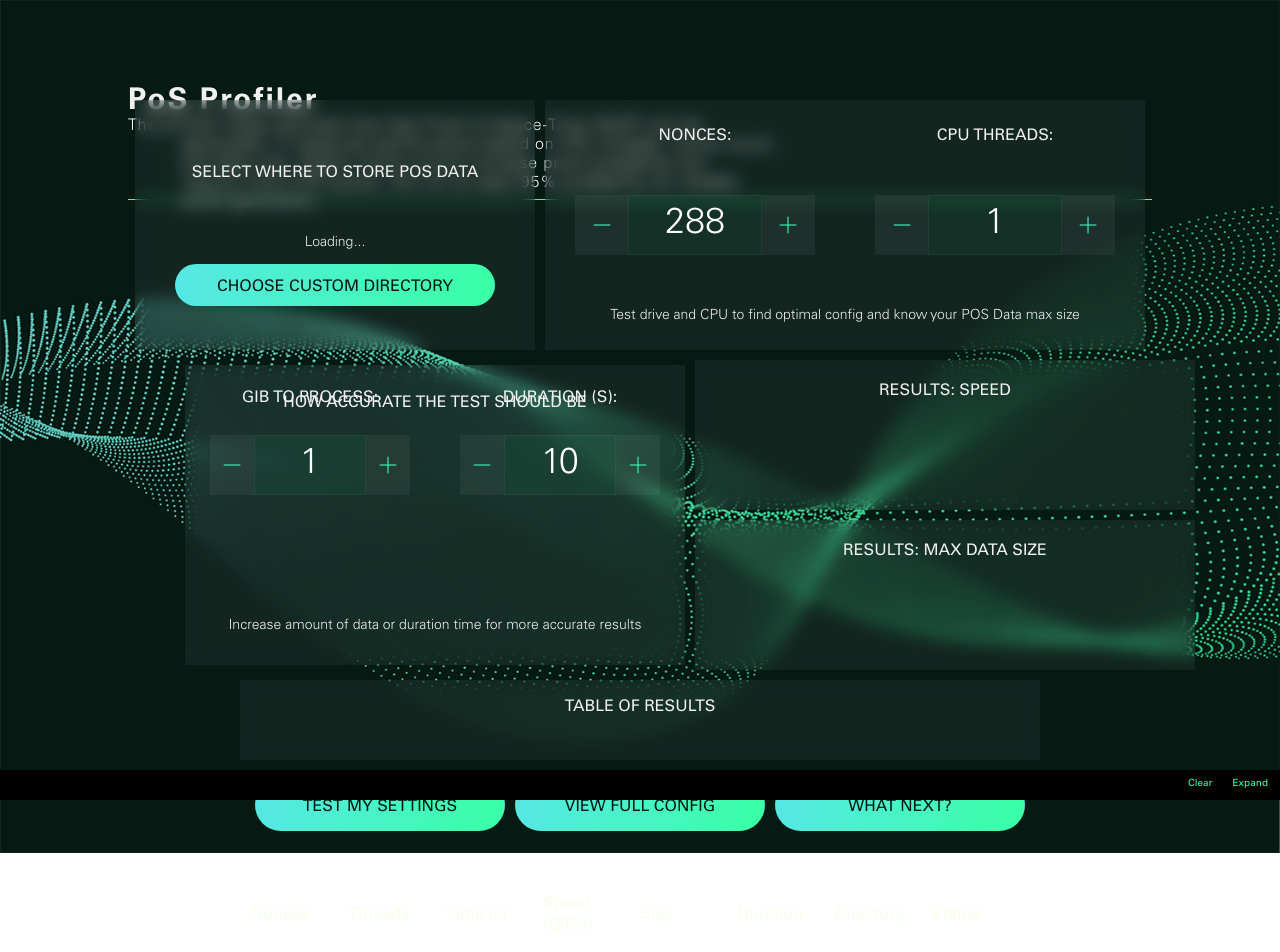
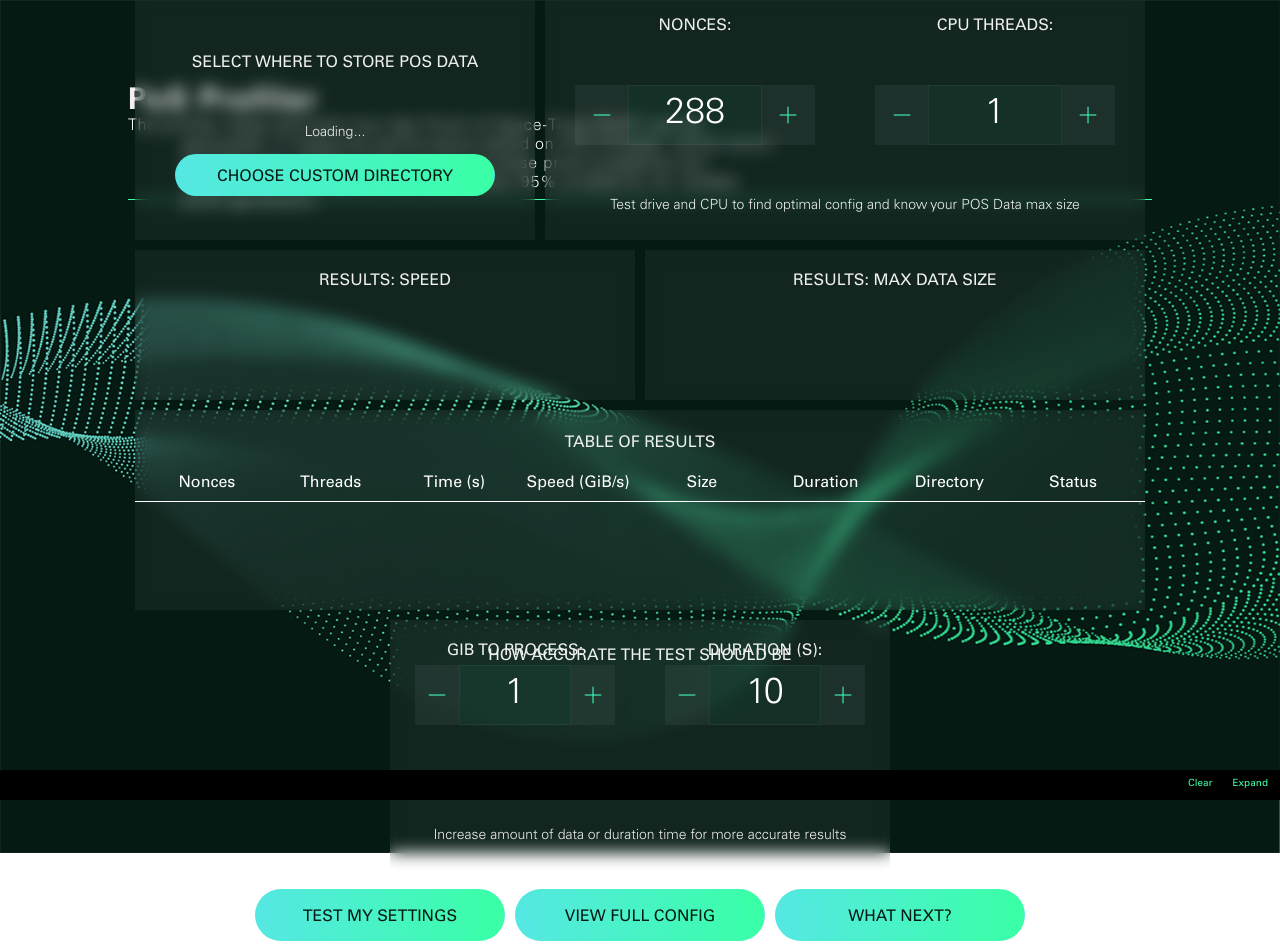
Before and after one commit to spacemeshos/sm-init-app-v2, a React (Create React App) app: page /profiler in a window 1280 px wide. Shown: the top 952 px of the page. Built offline with nearby package versions, Linux system fonts and the light colour scheme.

Commit message:
refactor table to a separate component

```diff
--- /dev/null
+++ b/src/components/ProfilerTable.tsx
@@ -0,0 +1,174 @@
+import React from "react";
+import styled from "styled-components";
+import Colors from "../styles/colors";
+
+const Table = styled.div`
+  display: flex;
+  width: 100%;
+  top: 50px;
+  left: 50%;
+  transform: translateX(-50%);
+  position: relative;
+  flex-direction: column;
+  overflow: hidden;
+`;
+
+const TableHeader = styled.div`
+  display: flex;
+  text-align: center;
+  justify-content: center;
+  align-items: center;
+  align-content: center;
+  width: 100%;
+  background: transparent;
+  padding: 10px;
+  font-size: 16px;
+  font-family: "Univers55", sans-serif;
+  border-bottom: 0.5px solid ${Colors.white};
+  color: ${Colors.white};
+`;
+
+const TableBody = styled.div`
+  display: flex;
+  text-align: center;
+  justify-content: center;
+  align-items: center;
+  align-content: center;
+  flex-direction: column;
+  width: 100%;
+  max-height: 120px;
+  background: transparent;
+  padding: 10px;
+  font-size: 16px;
+  font-family: "Univers55", sans-serif;
+  color: ${Colors.greenVeryLight};
+  overflow-y: auto;
+`;
+
+const TableRow = styled.div<{ isClickable?: boolean }>`
+  display: flex;
+  justify-content: center;
+  align-items: center;
+  align-content: center;
+  width: 100%;
+  height: 35px;
+  border-bottom: 0.5px solid ${Colors.greenVeryLight};
+  cursor: ${({ isClickable }) => (isClickable ? "pointer" : "default")};
+
+  &:hover {
+    background: ${({ isClickable }) =>
+      isClickable ? Colors.greenLightOpaque : "none"};
+  }
+`;
+
+const Column = styled.div`
+  width: 12.5%;
+`;
+
+const StatusIndicator = styled.div<{ color: string }>`
+  width: 10px;
+  height: 10px;
+  border-radius: 50%;
+  background: ${({ color }) => color};
+  margin-right: 20px;
+`;
+
+// Types and Interfaces
+export enum BenchmarkStatus {
+  Idle = "Idle",
+  Running = "Running",
+  Complete = "Complete",
+  Error = "Error",
+}
+
+export interface ProfilerResult {
+  nonces: number;
+  threads: number;
+  time_s: number;
+  speed_gib_s: number;
+  data_size: number;
+  duration: number;
+  data_file?: string;
+}
+
+export interface Benchmark extends Partial<ProfilerResult> {
+  nonces: number;
+  threads: number;
+  status: BenchmarkStatus;
+  error?: string;
+}
+
+// Helper Functions
+const getStatusColor = (status: BenchmarkStatus) => {
+  switch (status) {
+    case BenchmarkStatus.Complete:
+      return Colors.greenLight;
+    case BenchmarkStatus.Running:
+      return Colors.blueLight;
+    case BenchmarkStatus.Error:
+      return Colors.red;
+    default:
+      return Colors.grayMedium;
+  }
+};
+
+interface ProfilerTableProps {
+  benchmarks: Benchmark[];
+  onBenchmarkSelect: (benchmark: Benchmark) => void;
+  scrollRef?: React.RefObject<HTMLDivElement>;
+  config: {
+    data_size: number;
+    duration: number;
+  };
+  customNonces: number;
+  customThreads: number;
+}
+
+const ProfilerTable: React.FC<ProfilerTableProps> = ({
+  benchmarks,
+  onBenchmarkSelect,
+  scrollRef,
+  config,
+  customNonces,
+  customThreads,
+}) => {
+  return (
+    <Table>
+      <TableHeader>
+        <Column>Nonces</Column>
+        <Column>Threads</Column>
+        <Column>Time (s)</Column>
+        <Column>Speed (GiB/s)</Column>
+        <Column>Size</Column>
+        <Column>Duration</Column>
+        <Column>Directory</Column>
+        <Column>Status</Column>
+      </TableHeader>
+      <TableBody ref={scrollRef}>
+        {benchmarks.map((benchmark, index) => (
+          <TableRow
+            key={`${benchmark.nonces}-${benchmark.threads}-${index}`}
+            isClickable={benchmark.status === BenchmarkStatus.Complete}
+            onClick={() => onBenchmarkSelect(benchmark)}
+          >
+            <Column>{benchmark.nonces ?? customNonces}</Column>
+            <Column>{benchmark.threads ?? customThreads}</Column>
+            <Column>{benchmark.time_s?.toFixed(2) ?? "..."}</Column>
+            <Column>{benchmark.speed_gib_s?.toFixed(2) ?? "..."}</Column>
+            <Column>{benchmark.data_size ?? config.data_size}</Column>
+            <Column>{benchmark.duration ?? config.duration}</Column>
+            <Column>{benchmark.data_file || "Default"}</Column>
+            <Column>
+              <div style={{ display: "flex", alignItems: "center" }}>
+                <StatusIndicator color={getStatusColor(benchmark.status)} />
+                {benchmark.error || benchmark.status}
+              </div>
+            </Column>
+          </TableRow>
+        ))}
+      </TableBody>
+    </Table>
+  );
+};
+
+export default ProfilerTable;
--- a/src/pages/Profiler.tsx
+++ b/src/pages/Profiler.tsx
@@ -22,13 +22,7 @@ import Tile from "../components/tile";
 import Colors from "../styles/colors";
 import BackgroundImage from "../assets/wave2.png";
 import { useNavigate } from "react-router-dom";
-
-// Styled Components for layout and presentation
-/**
- * Styled component definitions for the UI layout
- * Container - Main wrapper for the profiler interface
- * Provides consistent padding and flex column layout
- */
+import ProfilerTable, { Benchmark, BenchmarkStatus, ProfilerResult } from "../components/ProfilerTable";
 
 const ProfilerContainer = styled.div`
   width: 1100px;
@@ -46,9 +40,9 @@ const ProfilerContainer = styled.div`
   gap: 10px;
 `;
 
-const DetailsContainer = styled.div`
-  width: 400px;
-  height: 310px;
+const SettingsContainer = styled.div`
+  width: 500px;
+  height: 250px;
   position: relative;
   display: flex;
   flex-wrap: wrap;
@@ -69,75 +63,6 @@ const ButtonsContainer = styled.div`
   gap: 10px;
 `;
 
-const Table = styled.div`
-  display: flex;
-  width: 900px;
-  top: 200px;
-  left: 50%;
-  transform: translateX(-50%);
-  position: relative;
-  flex-direction: column;
-  border: 1px solid ${Colors.whiteOpaque};
-  overflow: hidden;
-`;
-
-const TableHeader = styled.div`
-  display: flex;
-  justify-content: center;
-  align-items: center;
-  align-content: center;
-  width: 100%;
-  background: transparent;
-  padding: 10px;
-  font-size: 16px;
-  font-family: "Univers55", sans-serif;
-  color: ${Colors.greenVeryLight};
-`;
-
-const TableBody = styled.div`
-  display: flex;
-  justify-content: center;
-  align-items: center;
-  align-content: center;
-  flex-direction: column;
-  width: 100%;
-  max-height: 350px;
-  background: transparent;
-  padding: 10px;
-  font-size: 16px;
-  font-family: "Univers55", sans-serif;
-  color: ${Colors.greenVeryLight};
-  overflow-y: auto;
-`;
-
-const TableRow = styled.div<{ isClickable?: boolean }>`
-  display: flex;
-  justify-content: center;
-  align-items: center;
-  align-content: center;
-  width: 100%;
-  height: 35px;
-  border-bottom: 0.5px solid ${Colors.white};
-  cursor: ${({ isClickable }) => (isClickable ? "pointer" : "default")};
-
-  &:hover {
-    background: ${({ isClickable }) =>
-      isClickable ? Colors.greenLightOpaque : "none"};
-  }
-`;
-
-const Column = styled.div`
-  width: 12.5%;
-`;
-
-const StatusIndicator = styled.div<{ color: string }>`
-  width: 10px;
-  height: 10px;
-  border-radius: 50%;
-  background: ${({ color }) => color};
-  margin-right: 5px;
-`;
-
 /**
  * Interface Definitions
  */
@@ -148,48 +73,6 @@ interface ProfilerConfig {
   duration: number; // Duration of the benchmark in seconds
   data_file?: string; // Optional custom path for data file
 }
-
-// Results from a profiling run
-interface ProfilerResult {
-  nonces: number; // Number of nonces processed
-  threads: number; // Number of CPU threads used
-  time_s: number; // Time taken in seconds
-  speed_gib_s: number; // Processing speed in GiB/second
-  data_size: number; // Size of data processed
-  duration: number; // Actual duration of the benchmark
-  data_file?: string; // Path to data file used
-}
-
-enum BenchmarkStatus {
-  Idle = "Idle",
-  Running = "Running",
-  Complete = "Complete",
-  Error = "Error",
-}
-
-interface Benchmark extends Partial<ProfilerResult> {
-  nonces: number;
-  threads: number;
-  status: BenchmarkStatus;
-  error?: string; // Error message if status is Error
-}
-
-/**
- * Helper function to determine the color coding for different benchmark statuses
- * Green for complete, Orange for running, Red for error, Grey for idle
- */
-const getStatusColor = (status: BenchmarkStatus) => {
-  switch (status) {
-    case BenchmarkStatus.Complete:
-      return Colors.greenLight;
-    case BenchmarkStatus.Running:
-      return Colors.blueLight;
-    case BenchmarkStatus.Error:
-      return Colors.red;
-    default:
-      return Colors.grayMedium;
-  }
-};
 
 /**
  * Main POSProfiler Component
@@ -357,18 +240,53 @@ const Profiler: React.FC = () => {
             />
           </Tile>
         </Tile>
-
-        {/* Configuration controls for benchmark parameters */}
+        {/* Results*/}
 
         <Tile
-          height={300}
+          height={150}
+          width={500}
+          blurred
+          backgroundColor={Colors.whiteOpaque}
+          heading="results: speed"
+        />
+        <Tile
+          height={150}
+          width={500}
+          blurred
+          backgroundColor={Colors.whiteOpaque}
+          heading="results: max data size"
+        />
+
+        {/* Table with test results history*/}
+
+        <Tile
+          height={200}
+          width={1010}
+          blurred
+          backgroundColor={Colors.whiteOpaque}
+          heading="table of results"
+        >
+          <ProfilerTable
+            benchmarks={benchmarks}
+            onBenchmarkSelect={selectBenchmark}
+            scrollRef={scrollRef}
+            config={config}
+            customNonces={customNonces}
+            customThreads={customThreads}
+          />
+        </Tile>
+
+        {/* Benchmarch accuracy params*/}
+
+        <Tile
+          height={250}
           width={500}
           blurred
           backgroundColor={Colors.whiteOpaque}
           heading="How accurate the test should be"
           footer="Increase amount of data or duration time for more accurate results"
         >
-          <Tile heading="GiB to process:" height={200}>
+          <Tile heading="GiB to process:" height={150} top={60}>
             <CustomNumberInput
               min={1}
               max={64}
@@ -379,7 +297,7 @@ const Profiler: React.FC = () => {
               }
             />
           </Tile>
-          <Tile heading="Duration (s):" height={200}>
+          <Tile heading="Duration (s):" height={150} top={60}>
             <CustomNumberInput
               min={5}
               max={60}
@@ -392,67 +310,6 @@ const Profiler: React.FC = () => {
           </Tile>
         </Tile>
 
-        <DetailsContainer>
-          <Tile
-            height={150}
-            width={500}
-            blurred
-            backgroundColor={Colors.whiteOpaque}
-            heading="results: speed"
-          />
-          <Tile
-            height={150}
-            width={500}
-            blurred
-            backgroundColor={Colors.whiteOpaque}
-            heading="results: max data size"
-          />
-        </DetailsContainer>
-        <Tile
-          height={80}
-          width={800}
-          blurred
-          backgroundColor={Colors.whiteOpaque}
-          heading="table of results"
-        >
-          <Table>
-            <TableHeader>
-              <Column>Nonces</Column>
-              <Column>Threads</Column>
-              <Column>Time (s)</Column>
-              <Column>Speed (GiB/s)</Column>
-              <Column>Size</Column>
-              <Column>Duration</Column>
-              <Column>Directory</Column>
-              <Column>Status</Column>
-            </TableHeader>
-            <TableBody ref={scrollRef}>
-              {benchmarks.map((benchmark, index) => (
-                <TableRow
-                  key={`${benchmark.nonces}-${benchmark.threads}-${index}`}
-                  isClickable={benchmark.status === BenchmarkStatus.Complete}
-                  onClick={() => selectBenchmark(benchmark)}
-                >
-                  <Column>{benchmark.nonces ?? customNonces}</Column>
-                  <Column>{benchmark.threads ?? customThreads}</Column>
-                  <Column>{benchmark.time_s?.toFixed(2) ?? "..."}</Column>
-                  <Column>{benchmark.speed_gib_s?.toFixed(2) ?? "..."}</Column>
-                  <Column>{benchmark.data_size ?? config.data_size}</Column>
-                  <Column>{benchmark.duration ?? config.duration}</Column>
-                  <Column>{benchmark.data_file || "Temp"}</Column>
-                  <Column>
-                    <div style={{ display: "flex", alignItems: "center" }}>
-                      <StatusIndicator
-                        color={getStatusColor(benchmark.status)}
-                      />
-                      {benchmark.error || benchmark.status}
-                    </div>
-                  </Column>
-                </TableRow>
-              ))}
-            </TableBody>
-          </Table>
-        </Tile>
         <ButtonsContainer>
           <Button
             onClick={runCustomBenchmark}
```
